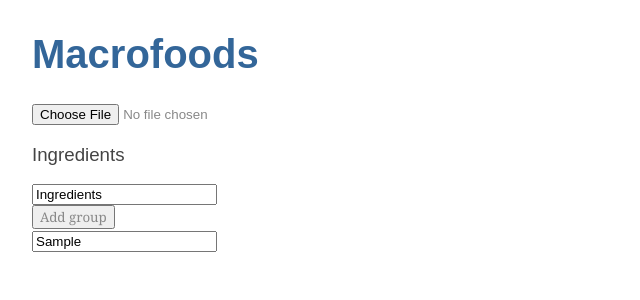
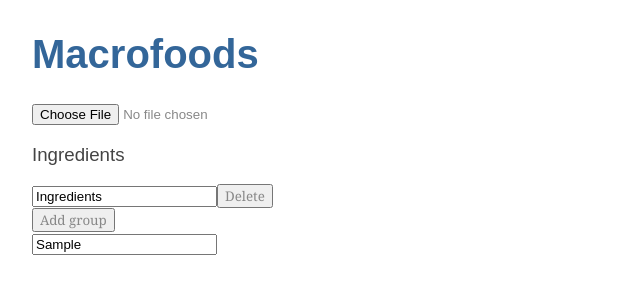
Before and after one commit to zabetak/macrofoods, an Angular app in the folder frontend/: page / in a window 1280 px wide. Both pictures are taken after typing "Sample" into the empty fields and a click on the button "Add group". Shown: the top 300 px of the page, without its empty margins (0-640 px from the left). Built offline with nearby package versions, Linux system fonts and the light colour scheme.

Commit message:
Improve ingredients component with delete functionality

```diff
--- a/frontend/src/app/ingredient-group.ts
+++ b/frontend/src/app/ingredient-group.ts
@@ -22,6 +22,15 @@ export class IngredientGroup {
     this.calculateSums();
   }
 
+  delete(iFood: Food){
+    for(let i = 0; i < this.ingredients.length; i++){
+      if ( this.ingredients[i].food === iFood) {
+        this.ingredients.splice(i, 1);
+        this.calculateSums();
+      }
+    }
+  }
+
   calculateSums(): void {
     this.calTotal = 0;
     this.protTotal = 0;
--- a/frontend/src/app/ingredients/ingredients.component.html
+++ b/frontend/src/app/ingredients/ingredients.component.html
@@ -1,9 +1,10 @@
 <h3>Ingredients</h3>
 <div *ngFor="let group of groups">
-  <input [(ngModel)]="group.name">
+  <input [(ngModel)]="group.name"><button (click)="deleteGroup(group)">Delete</button>
   <div *ngFor="let ing of group.ingredients">
     <span><input [(ngModel)]="ing.amount" (keyup)="group.calculateSums()">gr, </span>
     <span>{{ing.food.description}}</span>
+    <button (click)="deleteIngredient(group.name,ing.food)">Delete</button>
   </div>
   <ul *ngIf="group.calTotal!=0">
     <li>{{group.calTotal}} <span>Kcal</span></li>
--- a/frontend/src/app/ingredients/ingredients.component.ts
+++ b/frontend/src/app/ingredients/ingredients.component.ts
@@ -29,4 +29,20 @@ export class IngredientsComponent implements OnInit {
     this.groups.push(new IngredientGroup());
   }
 
+  deleteGroup(iGroup:IngredientGroup){
+    for(let i = 0; i < this.groups.length; i++){
+      if ( this.groups[i] === iGroup) {
+        this.groups.splice(i, 1);
+      }
+    }
+  }
+
+  deleteIngredient(gname:string,iFood:Food){
+    this.groups.forEach(group => {
+      if(group.name == gname){
+        group.delete(iFood);
+      }
+    });
+  }
+
 }
```
